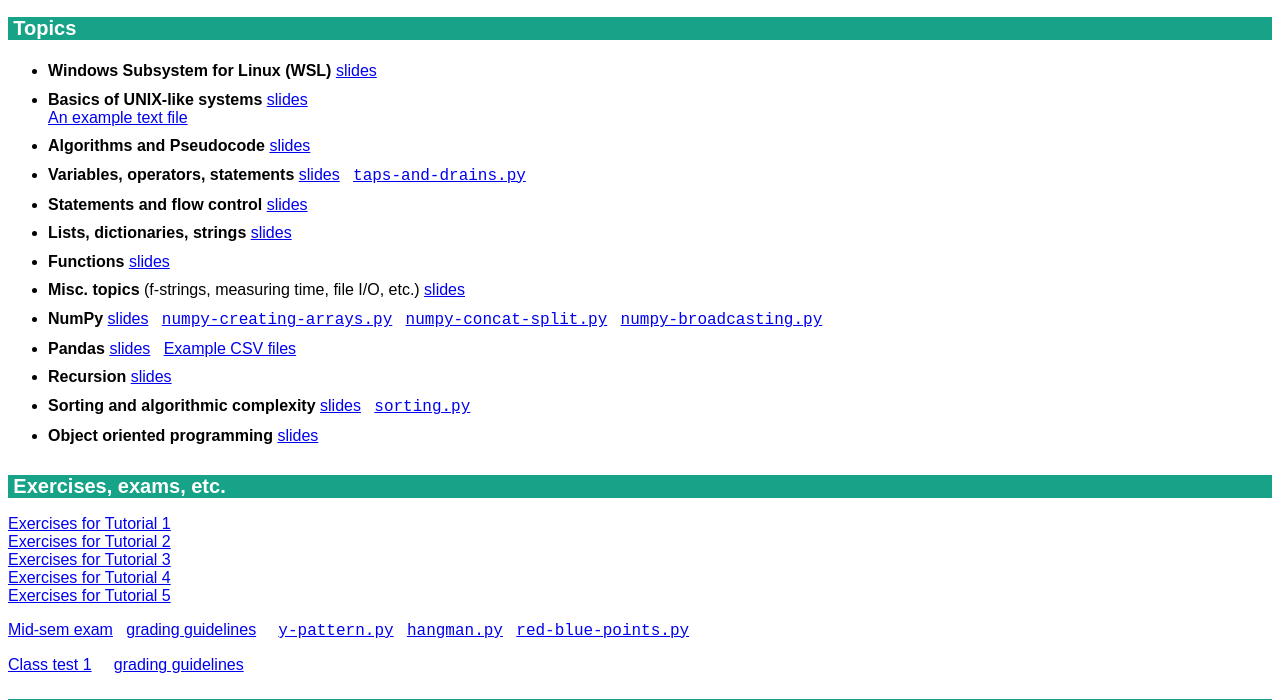
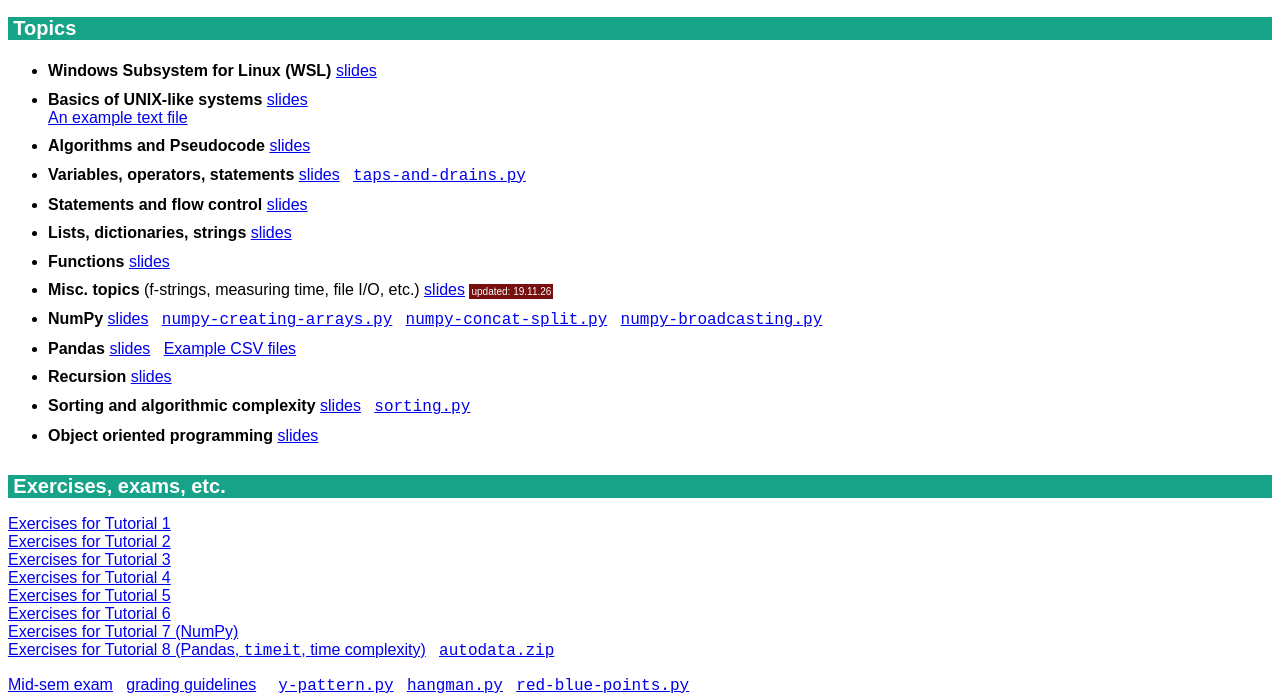
Before and after one commit to mandarm/mandarm.github.io, a plain HTML site: page computing.html in a window 1280 px wide. Shown: the part 92-792 px from the top of the page. Drawn offline with Linux system fonts and the light colour scheme.

Commit message:
Added exercises8.pdf

```diff
--- a/computing.html
+++ b/computing.html
@@ -45,6 +45,7 @@
   <li>
     <b>Misc. topics</b> (f-strings, measuring time, file I/O, etc.)
     <a href="computing/slides/misc-topics.pdf">slides</a>
+    <span style="background: #770f0f; color: white; font-size: 10px; padding: 2px">updated: 19.11.26</span>
   </li>
   <li>
     <b>NumPy</b>
@@ -81,6 +82,9 @@
   <a href="computing/exercises3.pdf">Exercises for Tutorial 3</a><br/>
   <a href="computing/exercises4.pdf">Exercises for Tutorial 4</a><br/>
   <a href="computing/exercises5.pdf">Exercises for Tutorial 5</a><br/>
+  <a href="computing/exercises6.pdf">Exercises for Tutorial 6</a><br/>
+  <a href="computing/exercises7.pdf">Exercises for Tutorial 7 (NumPy)</a><br/>
+  <a href="computing/exercises8.pdf">Exercises for Tutorial 8 (Pandas, <tt>timeit</tt>, time complexity)</a> &nbsp; <a href="computing/data/autodata.zip"><tt>autodata.zip</tt></a><br/>
 
   <p>
     <a href="computing/exams/mid26.pdf">Mid-sem exam</a> &nbsp;
@@ -217,7 +221,7 @@
 </ul>
 
 <!-- modified timestamp start -->
-<hr/><p>Last modified: Wed Nov 18 11:57:58 IST 2026</p>
+<hr/><p>Last modified: Thu Nov 19 15:25:43 IST 2026</p>
 <!-- modified timestamp end -->
 </body>
 </html>
```
Also changed, not shown: 5 other files.
